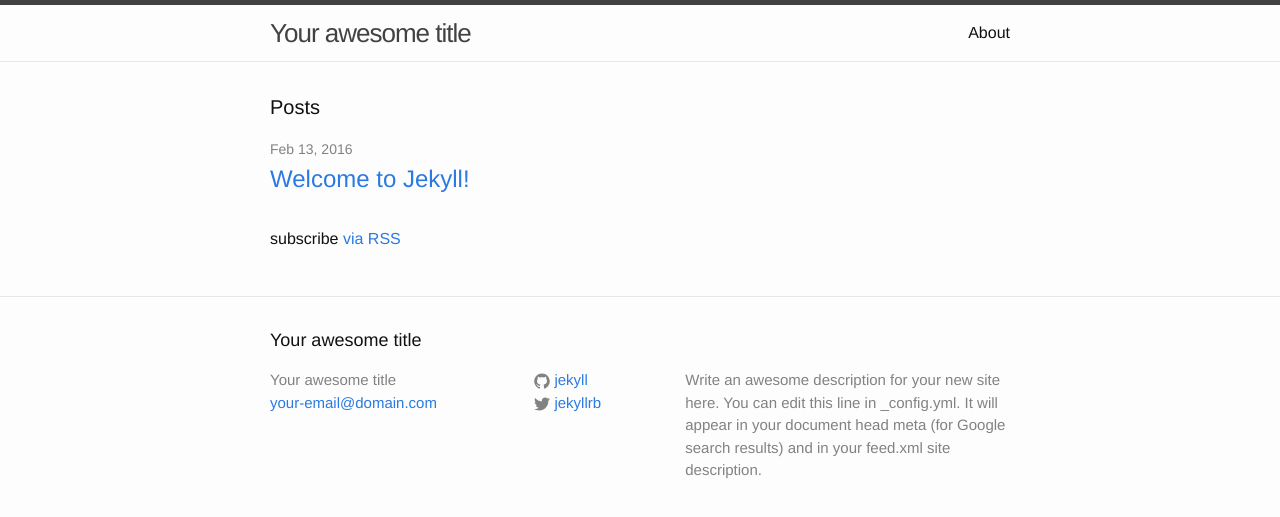
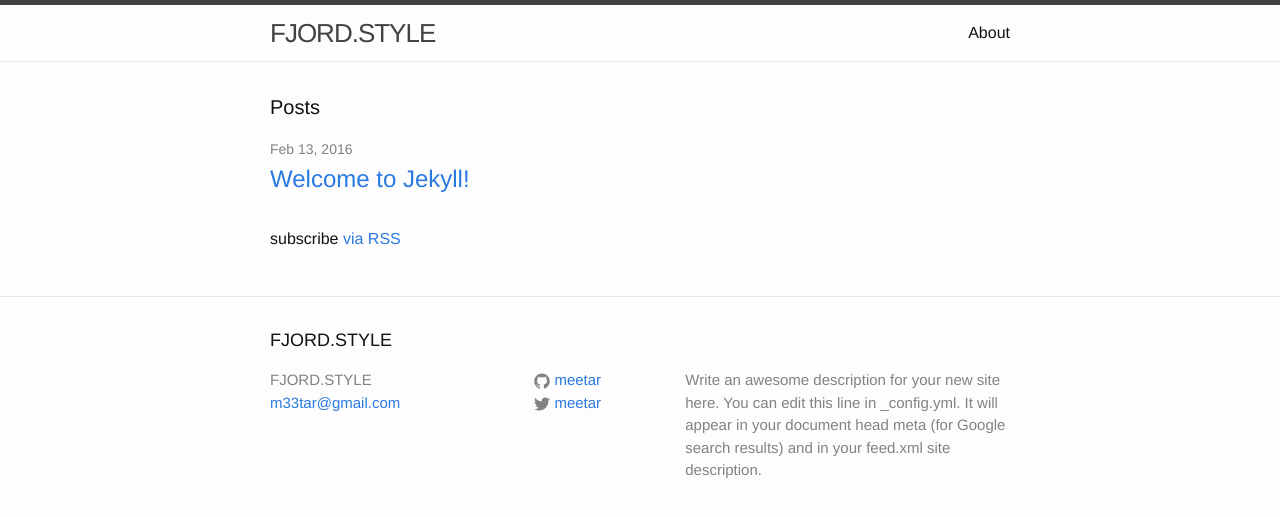
Before and after one commit to meetar/fjord.style, a Jekyll site: the page built from index.html, in a window 1280 px wide. Shown: the top 517 px of the page. Built offline with Jekyll 4.4.1, drawn with Linux system fonts in a browser that asks for light colours.

Commit message:
update config

```diff
--- a/_config.yml
+++ b/_config.yml
@@ -6,16 +6,17 @@
 # 'jekyll serve'. If you change this file, please restart the server process.
 
 # Site settings
-title: Your awesome title
-email: your-email@domain.com
+title: FJORD.STYLE
+email: m33tar@gmail.com
 description: > # this means to ignore newlines until "baseurl:"
   Write an awesome description for your new site here. You can edit this
   line in _config.yml. It will appear in your document head meta (for
   Google search results) and in your feed.xml site description.
 baseurl: "" # the subpath of your site, e.g. /blog
 url: "http://meetar.github.io/fjord.style" # the base hostname & protocol for your site
-twitter_username: jekyllrb
-github_username:  jekyll
+permalink: /:title
+twitter_username: meetar
+github_username:  meetar
 
 # Build settings
 markdown: kramdown
```
